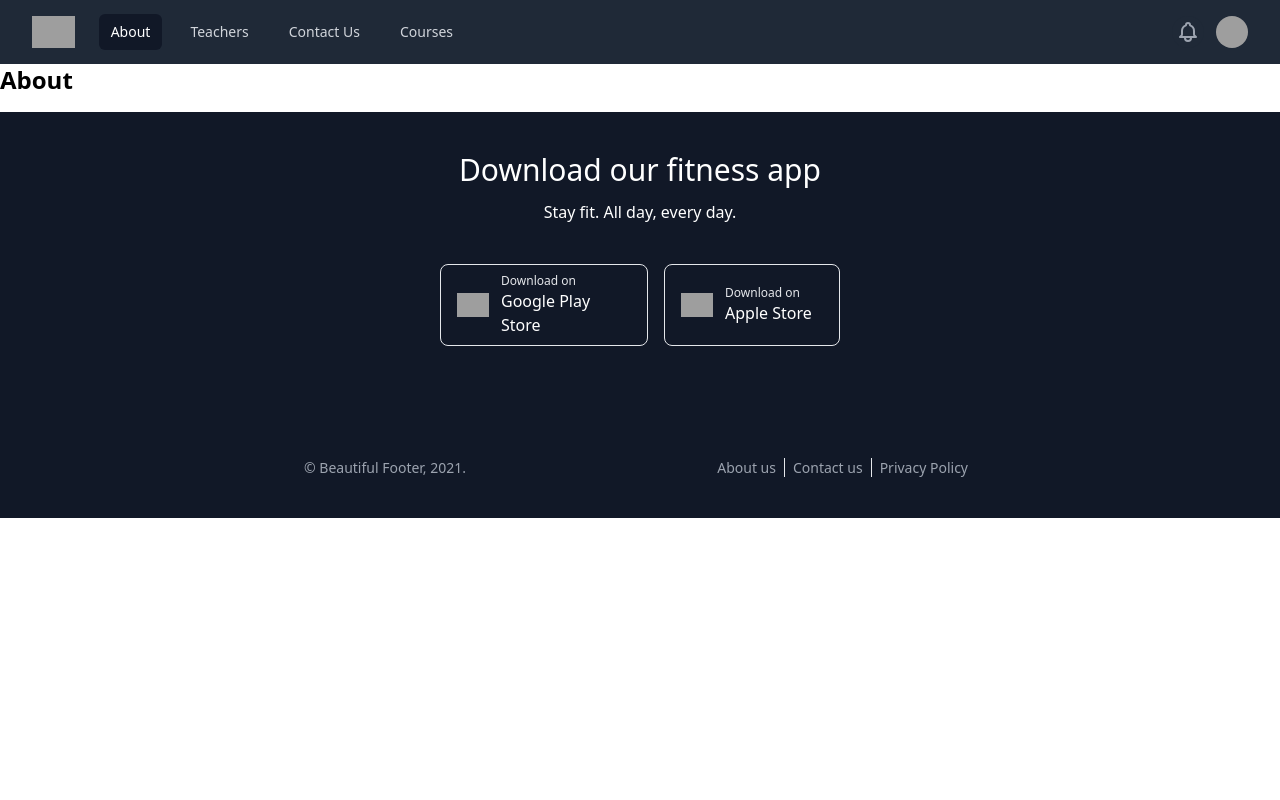
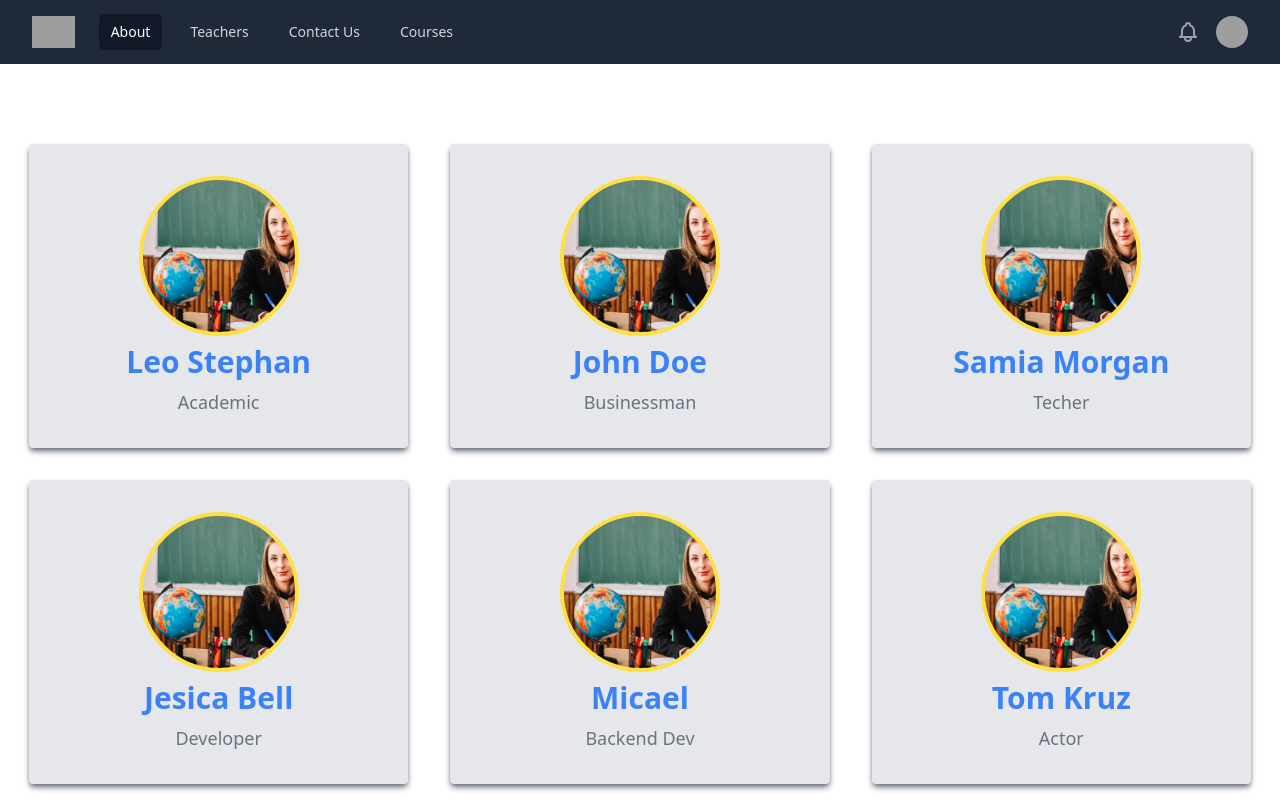
Before and after one commit to Tespen-uz/edu, a Next.js app: page /teachers in a window 1280 px wide. Shown: the top 800 px of the page. Built offline with nearby package versions, Linux system fonts and the light colour scheme; grey boxes are pictures that could not be loaded.

Commit message:
teacher card add

```diff
--- /dev/null
+++ b/components/Tech/TechCard.jsx
@@ -0,0 +1,24 @@
+import React from 'react'
+import Image from 'next/image'
+import Tech3 from '../../img/Tech2.jpg'
+
+
+function TechCard({img, name, job, subject}) {
+    console.log(img);
+    return (
+           <div class="   w-full md:w-5/12 xl:w-[30%] flex flex-col items-center cursor-pointer bg-gray-200 rounded overflow-hidden p-8 mt-8 shadow-md shadow-gray-500 transition-all hover:scale-95">
+                <div class="w-[160px] h-[160px]  rounded-[50%] border-4 border-yellow-300   overflow-hidden bg-red-400"
+                  style={{backgroundImage: `url(${Tech3.src})`, backgroundSize: 'cover'}}
+                >
+
+                </div>
+                <div class="text-center">
+                    <h3 class="text-3xl text-blue-500 font-bold mt-2 mb-2">{name}</h3>
+                    {/* <p class="text-lg text-gray-500 font-normal">{subject}</p> */}
+                    <p class="text-lg text-gray-500 font-normal">{job}</p>
+                </div>
+            </div>
+    )
+}
+
+export default TechCard
--- /dev/null
+++ b/components/Tech/TechCartList.jsx
@@ -0,0 +1,71 @@
+import React from 'react'
+import TechCard from './TechCard'
+import Tech2 from '../../img/Tech2.jpg'
+
+const TechInfo=[
+    {
+        id: 1,
+        name: 'Leo Stephan',
+        job: 'Academic',
+        subject: 'Math',
+        img: 'img',
+    },
+    {
+        id: 2,
+        name: 'John Doe',
+        job: 'Businessman',
+        subject: 'English',
+        img: 'img',
+    },
+    {
+        id: 3,
+        name: 'Samia Morgan',
+        job: 'Techer',
+        subject: 'Biology',
+        img: 'img',
+    },
+    {
+        id: 4,
+        name: 'Jesica Bell',
+        job: 'Developer',
+        subject: 'Frontend',
+        img: 'img',
+    },
+    {
+        id: 5,
+        name: 'Micael',
+        job: 'Backend Dev',
+        subject: 'Php Node.js',
+        img: 'img',
+    },
+    {
+        id: 6,
+        name: 'Tom Kruz',
+        job: 'Actor',
+        subject: 'main',
+        img: 'img',
+    }
+]
+
+function TechCartList() {
+    console.log(TechInfo[0]);
+    return (
+        <div className='container p-2 mx-auto  flex flex-wrap justify-around py-12'>
+            {
+                TechInfo.map(tech=>{
+                    return(
+                        <TechCard
+                          key={tech.id}
+                          img={tech.img}
+                          name={tech.name}
+                          job={tech.job}
+                          subject={tech.subject}
+                        />
+                    )
+                })
+            }
+        </div>
+    )
+}
+
+export default TechCartList
--- a/pages/teachers/index.jsx
+++ b/pages/teachers/index.jsx
@@ -1,9 +1,10 @@
 import React from "react";
+import TechCartList from "../../components/Tech/TechCartList";
 
 const AboutPage = () => {
   return (
     <div>
-      <h1 className="font-bold text-2xl mb-4">About</h1>
+      <TechCartList />
     </div>
   );
 };
```
Also changed, not shown: img/Tech2.jpg (added), img/tech3.png (added).
